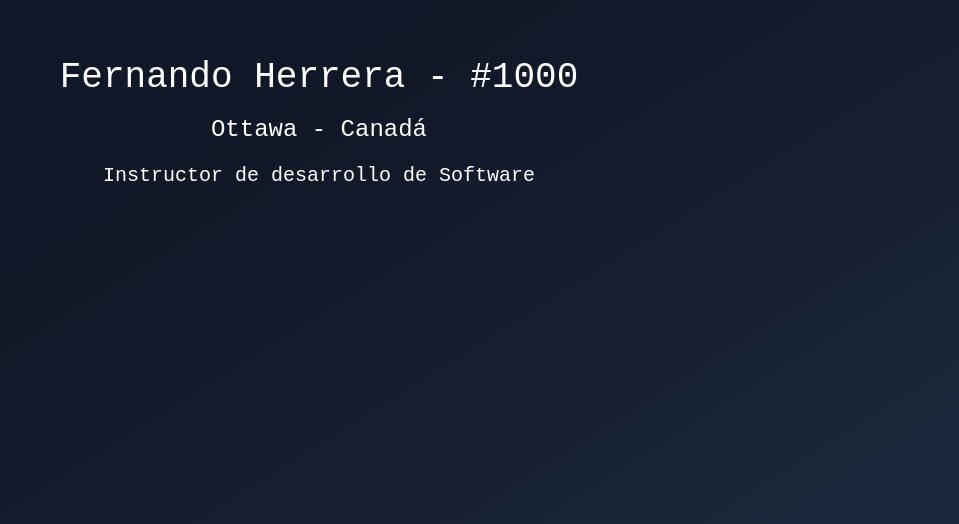
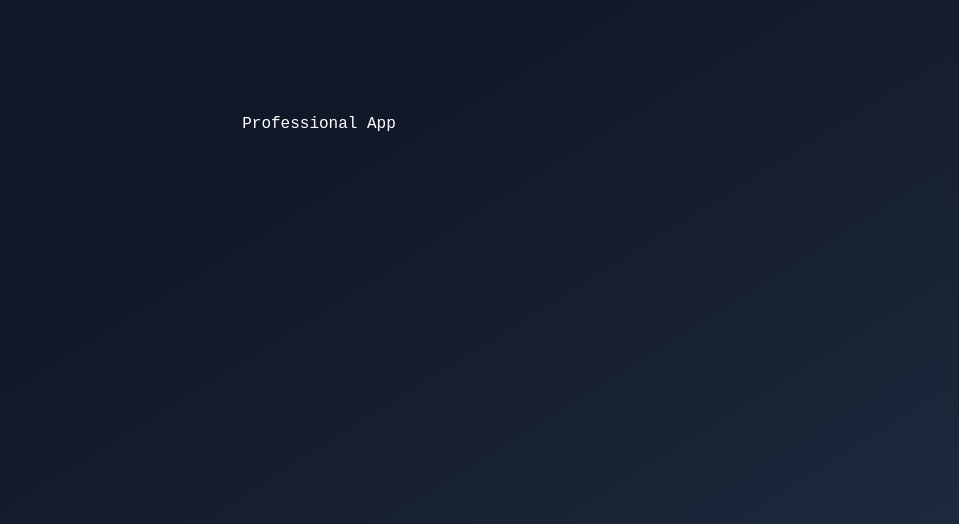
Before and after one commit to CarlosRamosDeveloper/03-hooks-app, a React (Vite) app: page /profile in a window 1280 px wide. Shown: the part 276-800 px from the top of the page, without its empty margins (321-1280 px from the left). Built offline with nearby package versions, Linux system fonts and the light colour scheme.

Commit message:
Added placeholder

```diff
--- /dev/null
+++ b/src/09-useContext/ProfessionalApp.tsx
@@ -0,0 +1,9 @@
+export const ProfessionalApp = () => {
+  return (
+    <>
+      <div className="bg-gradient flex flex-col gap-4">
+        <h1>Professional App</h1>
+      </div>
+    </>
+  );
+};
--- /dev/null
+++ b/src/09-useContext/pages/about/AboutPage.tsx
@@ -0,0 +1,3 @@
+export const AboutPage = () => {
+  return <div>AboutPage</div>;
+};
--- /dev/null
+++ b/src/09-useContext/pages/auth/AuthPage.tsx
@@ -0,0 +1,3 @@
+export const AuthPage = () => {
+  return <div>AuthPage</div>;
+};
--- /dev/null
+++ b/src/09-useContext/pages/profile/ProfilePage.tsx
@@ -0,0 +1,3 @@
+export const ProfilePage = () => {
+  return <div>ProfilePage</div>;
+};
--- a/src/main.tsx
+++ b/src/main.tsx
@@ -1,18 +1,17 @@
-import { StrictMode, Suspense } from 'react';
+import { StrictMode } from 'react';
 import { createRoot } from 'react-dom/client';
 
 import './index.css';
 
 import { Toaster } from 'sonner';
-import { ClientInformation } from './08-use-suspense/ClientInformation';
-import { LoadingComponent } from './08-use-suspense/LoadingComponent';
-import { getUserAction } from './08-use-suspense/api/get-user-action';
+import { ProfessionalApp } from './09-useContext/ProfessionalApp';
 
 createRoot(document.getElementById('root')!).render(
   <StrictMode>
     <Toaster />
-    <Suspense fallback={<LoadingComponent />}>
+    {/* <Suspense fallback={<LoadingComponent />}>
       <ClientInformation getUser={getUserAction(1000)} />
-    </Suspense>
+    </Suspense> */}
+    <ProfessionalApp />
   </StrictMode>,
 );
```
